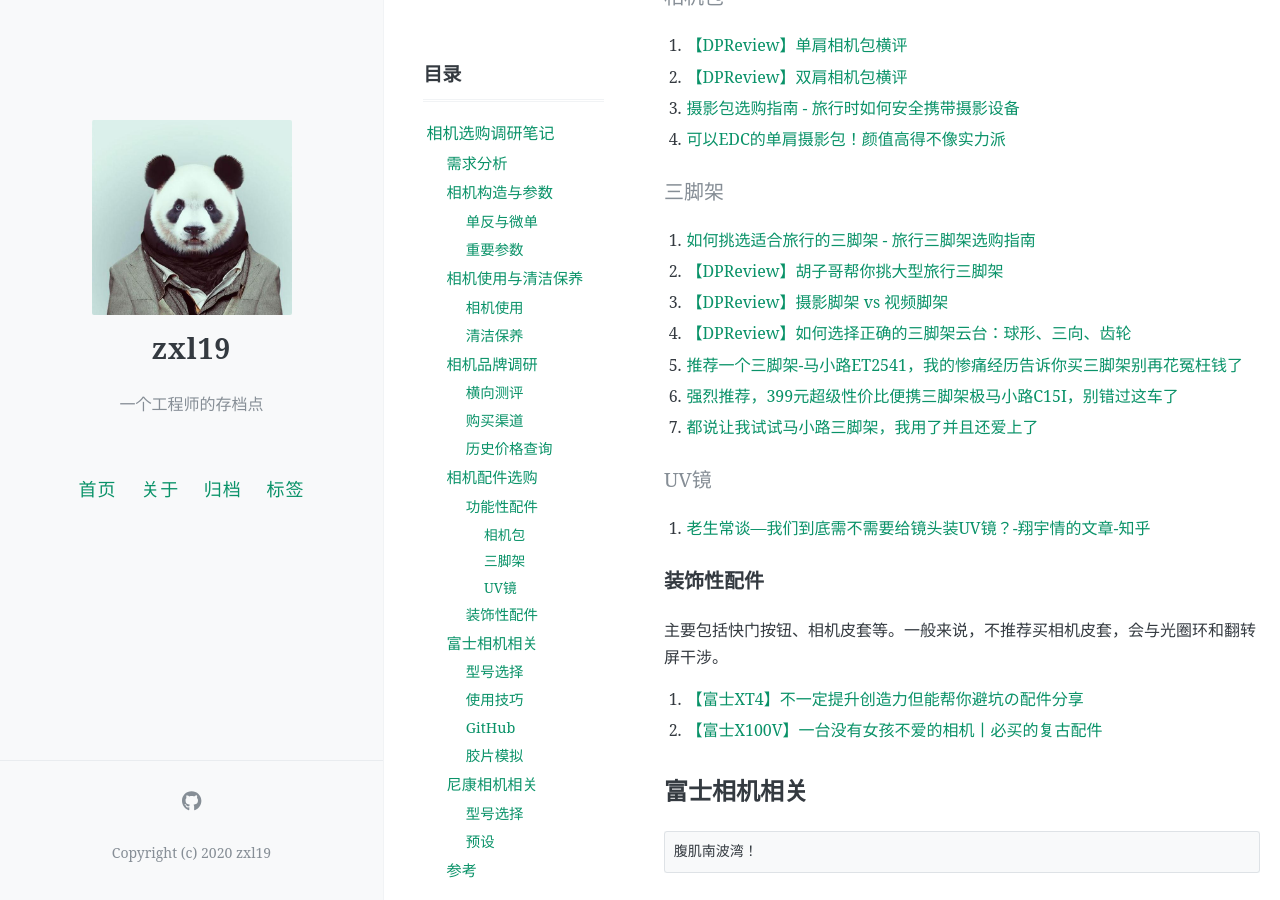
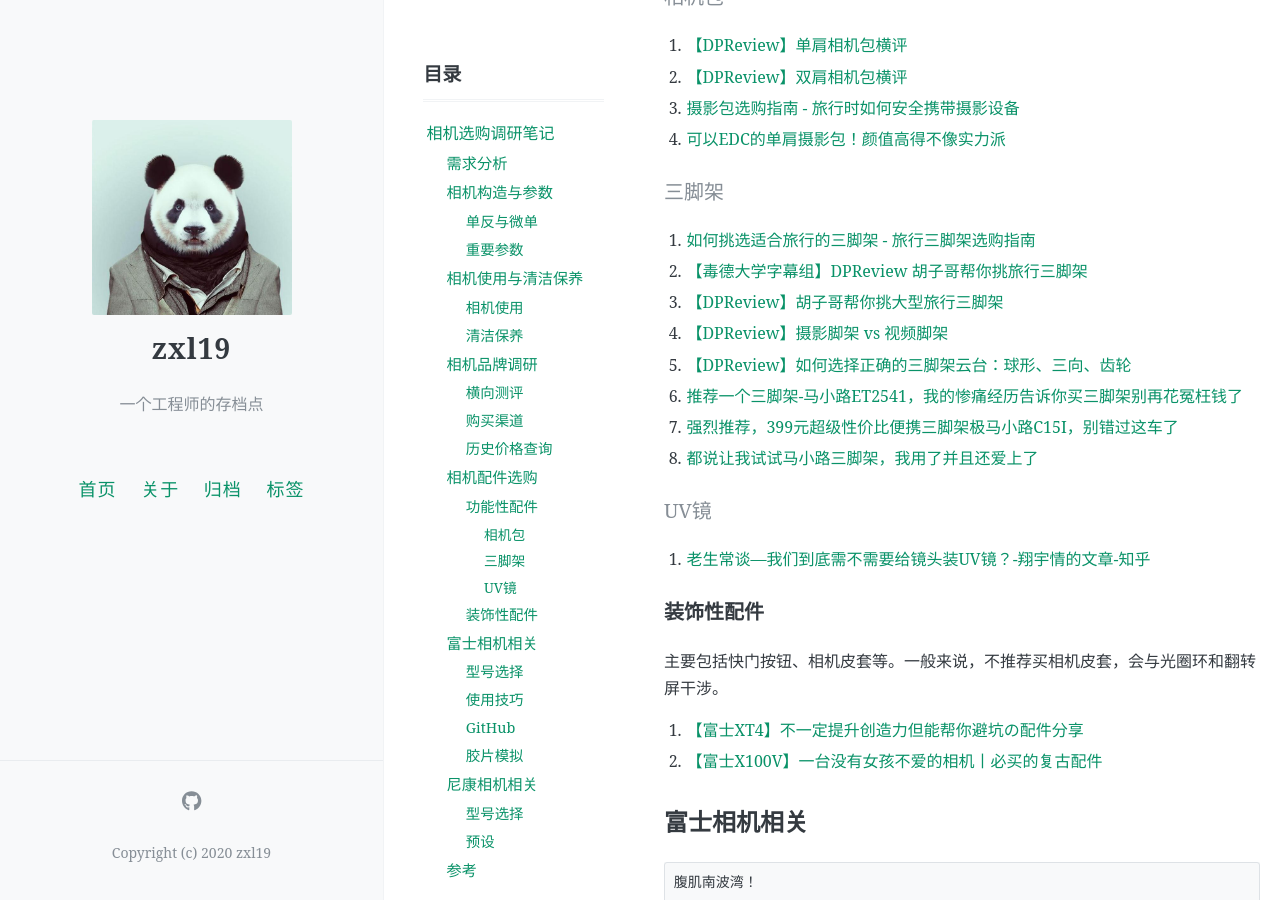
Before and after one commit to zxl19/zxl19.github.io, a Jekyll site: the page built from _posts/2021-10-29-camera-note.md, in a window 1280 px wide and 900 px high, scrolled down 2909 px. Built offline with Jekyll 4.4.1, drawn with Linux system fonts in a browser that asks for light colours; comment, search, counter and statistics services are not loaded.

Commit message:
Update 2021-10-29-camera-note.md

```diff
--- a/_posts/2021-10-29-camera-note.md
+++ b/_posts/2021-10-29-camera-note.md
@@ -117,12 +117,13 @@ pinned: false
 #### 三脚架
 
 1. [如何挑选适合旅行的三脚架 - 旅行三脚架选购指南](https://www.bilibili.com/video/BV1UE411T7TJ)
-2. [【DPReview】胡子哥帮你挑大型旅行三脚架](https://www.bilibili.com/video/BV1NF411G7f7)
-3. [【DPReview】摄影脚架 vs 视频脚架](https://www.bilibili.com/video/BV117411m7yv)
-4. [【DPReview】如何选择正确的三脚架云台：球形、三向、齿轮](https://www.bilibili.com/video/BV1hY4y137hR)
-5. [推荐一个三脚架-马小路ET2541，我的惨痛经历告诉你买三脚架别再花冤枉钱了](https://www.bilibili.com/video/BV1e5411L7rz)
-6. [强烈推荐，399元超级性价比便携三脚架极马小路C15I，别错过这车了](https://www.bilibili.com/video/BV1uq4y1u7bN)
-7. [都说让我试试马小路三脚架，我用了并且还爱上了](https://www.bilibili.com/video/BV1sU4y1n7Py)
+2. [【毒德大学字幕组】DPReview 胡子哥帮你挑旅行三脚架](https://www.bilibili.com/video/BV1tE411o74M)
+3. [【DPReview】胡子哥帮你挑大型旅行三脚架](https://www.bilibili.com/video/BV1NF411G7f7)
+4. [【DPReview】摄影脚架 vs 视频脚架](https://www.bilibili.com/video/BV117411m7yv)
+5. [【DPReview】如何选择正确的三脚架云台：球形、三向、齿轮](https://www.bilibili.com/video/BV1hY4y137hR)
+6. [推荐一个三脚架-马小路ET2541，我的惨痛经历告诉你买三脚架别再花冤枉钱了](https://www.bilibili.com/video/BV1e5411L7rz)
+7. [强烈推荐，399元超级性价比便携三脚架极马小路C15I，别错过这车了](https://www.bilibili.com/video/BV1uq4y1u7bN)
+8. [都说让我试试马小路三脚架，我用了并且还爱上了](https://www.bilibili.com/video/BV1sU4y1n7Py)
 
 #### UV镜
 
```
